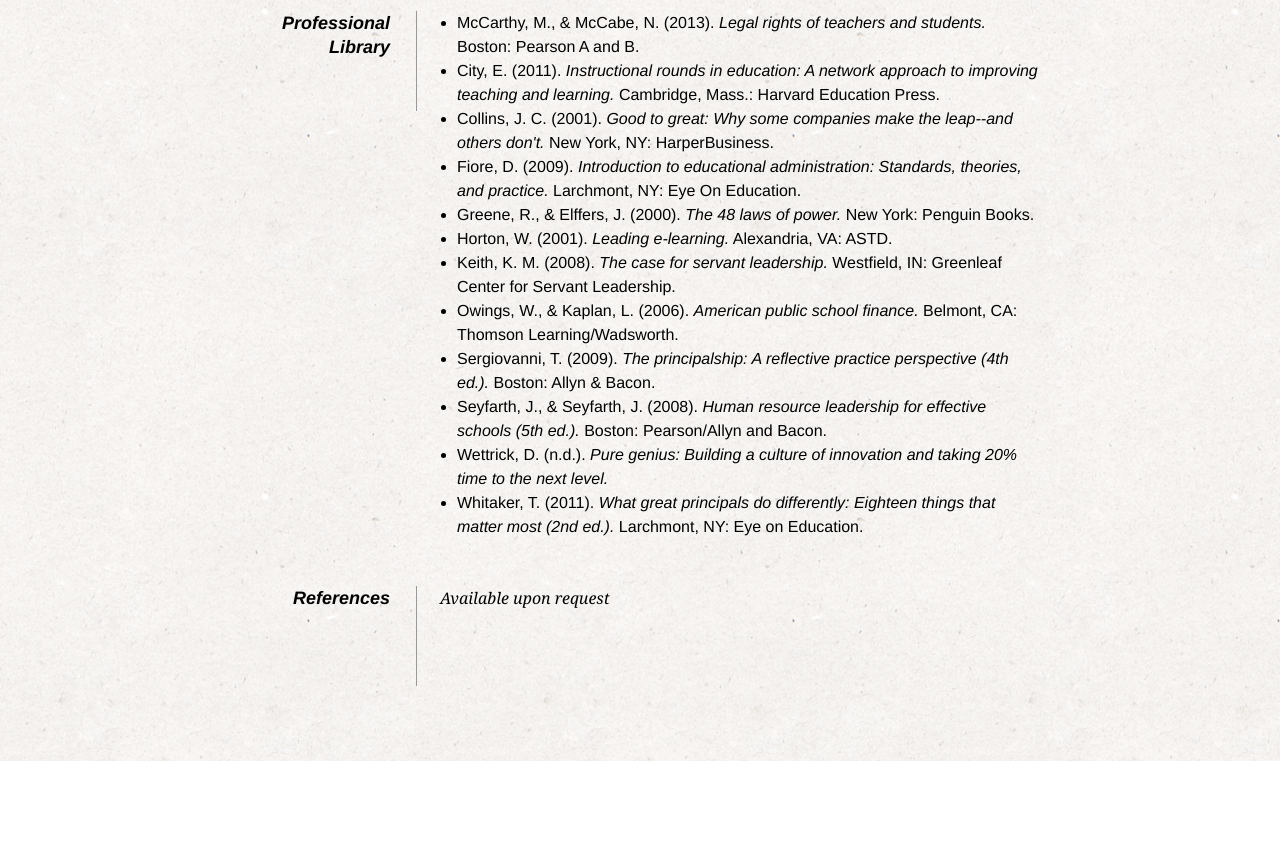
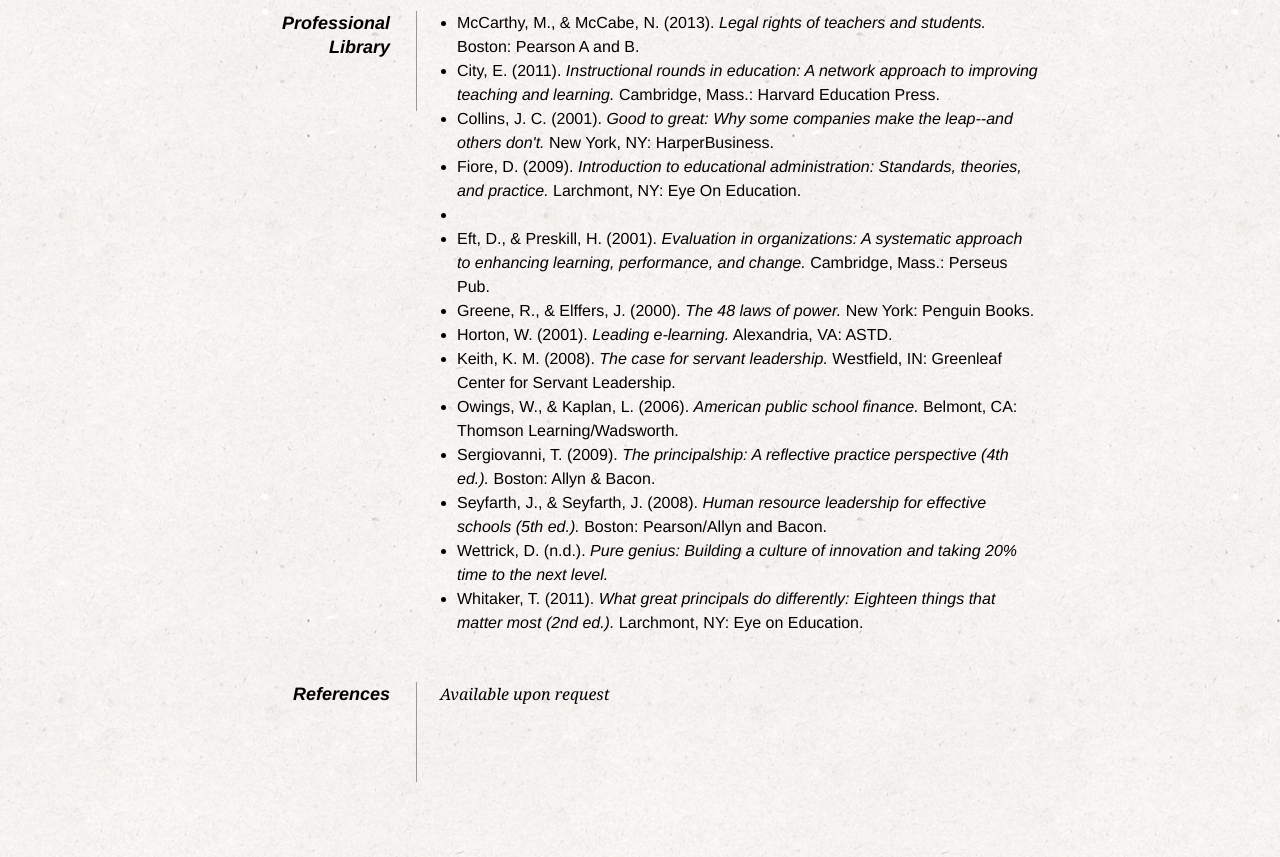
Before and after one commit to pammabry/pammabry.github.io, a plain HTML site: page index.html in a window 1280 px wide. Shown: the part 1848-2705 px from the top of the page. Before the commit the page ends 2609 px from the top, so only its background shows below. Drawn offline with Linux system fonts and the light colour scheme.

Commit message:
adjust spacing

```diff
--- a/index.html
+++ b/index.html
@@ -100,6 +100,7 @@
                   <li>Interim Youth Director at Stone Memorial Christian Church</li>
 		            </ul>
             </dd>
+            <br />
             <dd>
                 <h2>Professional Development Facilitator</h2>
                 <ul>
@@ -147,6 +148,7 @@
               <li>City, E. (2011). <em>Instructional rounds in education: A network approach to improving teaching and learning.</em> Cambridge, Mass.: Harvard Education Press.</li>
               <li>Collins, J. C. (2001). <em>Good to great: Why some companies make the leap--and others don't.</em> New York, NY: HarperBusiness.</li>
               <li>Fiore, D. (2009). <em>Introduction to educational administration: Standards, theories, and practice.</em> Larchmont, NY: Eye On Education.
+                <li><li>Eft, D., &amp; Preskill, H. (2001). <em>Evaluation in organizations: A systematic approach to enhancing learning, performance, and change.</em> Cambridge, Mass.: Perseus Pub.</li>
               <li>Greene, R., &amp; Elffers, J. (2000). <em>The 48 laws of power.</em> New York: Penguin Books.
               <li>Horton, W. (2001). <em>Leading e-learning.</em> Alexandria, VA: ASTD.
               <li>Keith, K. M. (2008). <em>The case for servant leadership.</em> Westfield, IN: Greenleaf Center for Servant Leadership.</li>
```
